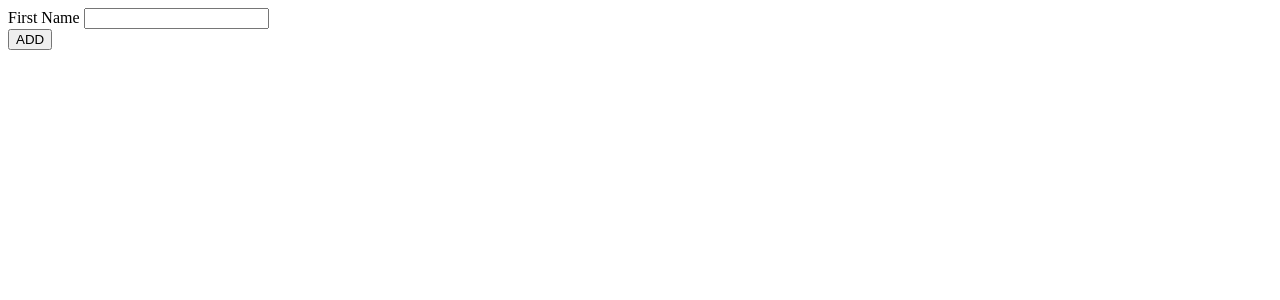
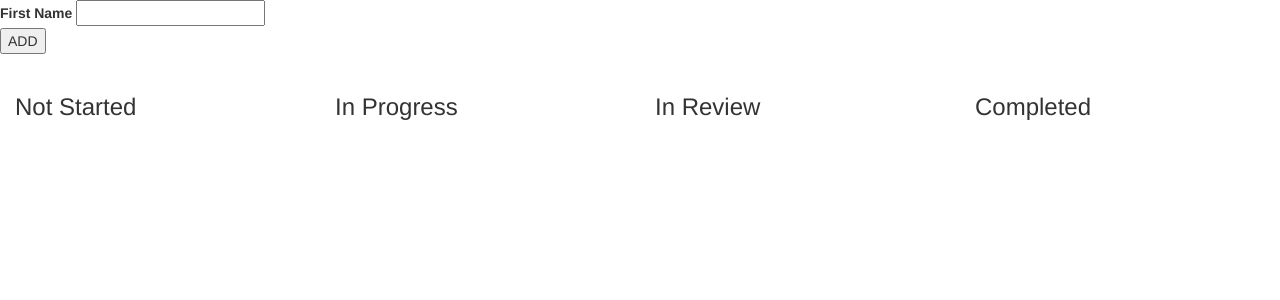
Before and after one commit to abdu997/OMADA, a PHP site: page / in a window 1280 px wide. Shown: the top 300 px of the page. Run offline with PHP 8.4, Linux system fonts and the light colour scheme; data that the repository does not hold is empty; some libraries are stand-ins or nearby versions.

Commit message:
Worked on asana

```diff
--- a/asana/index.php
+++ b/asana/index.php
@@ -2,6 +2,7 @@
 
 <head>
     <script src="http://ajax.googleapis.com/ajax/libs/angularjs/1.4.8/angular.min.js"></script>
+    <link rel="stylesheet" href="https://maxcdn.bootstrapcdn.com/bootstrap/3.3.7/css/bootstrap.min.css" integrity="sha384-BVYiiSIFeK1dGmJRAkycuHAHRg32OmUcww7on3RYdg4Va+PmSTsz/K68vbdEjh4u" crossorigin="anonymous">
 </head>
 
 <body>
@@ -12,11 +13,43 @@
         <input type="submit" name="btnInsert" ng-click="goalInsert()" value="{{btnName}}" />
         <br />
         <br />
-        <div ng-repeat="x in goals">
-            <p>{{x.goal}}</p>
-            <button ng-click="updateData(x.goal_id, x.goal)">Update</button>
-            <button ng-click="deleteData(x.goal_id)">Delete</button>
-            <button ng-click="changeGoalStatus(x.goal_id, x.status)">In Progress</button>
+        <div class="col-sm-3">
+            <h3>Not Started</h3>
+            <div ng-repeat="x in goals | filter : 'not_started'">
+                <p>{{x.goal}}</p>
+                <button ng-click="updateData(x.goal_id, x.goal)">Update</button>
+                <button ng-click="deleteData(x.goal_id)">Delete</button>
+                <button ng-click="changeGoalStatus(x.goal_id, x.status)">In Progress</button>
+            </div>
+        </div>
+
+        <div class="col-sm-3">
+            <h3>In Progress</h3>
+            <div ng-repeat="x in goals | filter : 'inProgress'">
+                <p>{{x.goal}}</p>
+                <button ng-click="updateData(x.goal_id, x.goal)">Update</button>
+                <button ng-click="deleteData(x.goal_id)">Delete</button>
+                <button ng-click="changeGoalStatus(x.goal_id, x.status)">In Review</button>
+            </div>
+        </div>
+
+        <div class="col-sm-3">
+            <h3>In Review</h3>
+            <div ng-repeat="x in goals | filter : 'inReview'">
+                <p>{{x.goal}}</p>
+                <button ng-click="updateData(x.goal_id, x.goal)">Update</button>
+                <button ng-click="deleteData(x.goal_id)">Delete</button>
+                <button ng-click="changeGoalStatus(x.goal_id, x.status)">Completed!</button>
+            </div>
+        </div>
+        <div class="col-sm-3">
+            <h3>Completed</h3>
+            <div ng-repeat="x in goals | filter : 'completed'">
+                <p>{{x.goal}}</p>
+                <button ng-click="updateData(x.goal_id, x.goal)">Update</button>
+                <button ng-click="deleteData(x.goal_id)">Delete</button>
+                <button ng-click="changeGoalStatus(x.goal_id, x.status)">Completed!</button>
+            </div>
         </div>
     </div>
 </body>
@@ -49,18 +82,16 @@
         $scope.changeGoalStatus = function(goal_id, status) {
             if (status == 'not_started') {
                 status = 'inProgress';
-            } else {
-                status = 'inProgress';
+            } if (status == 'inProgress') {
+                status = 'inReview';
+            } if (status == 'inReview') {
+                status = 'completed';
             }
             $http.post("updateStatus.php",{
                 'status': status,
                 'goal_id': goal_id
             }
             ).success(function(data){
-                alert(data);
-
-
-
             });
         }
 
```
